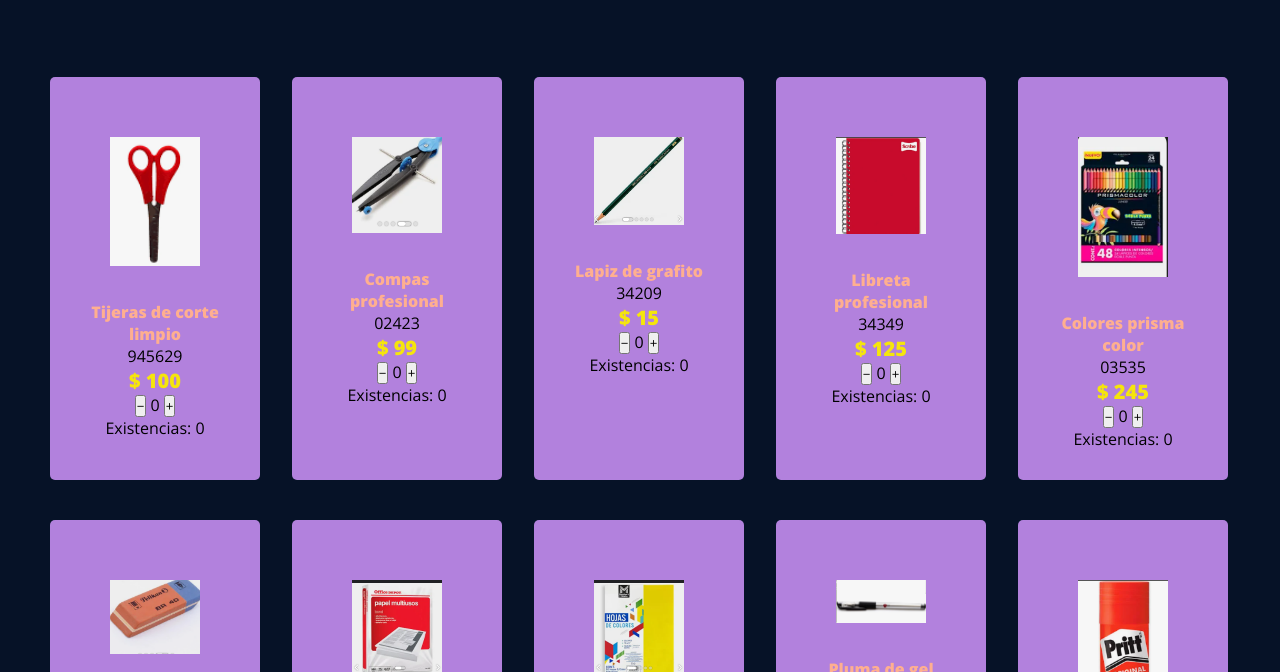
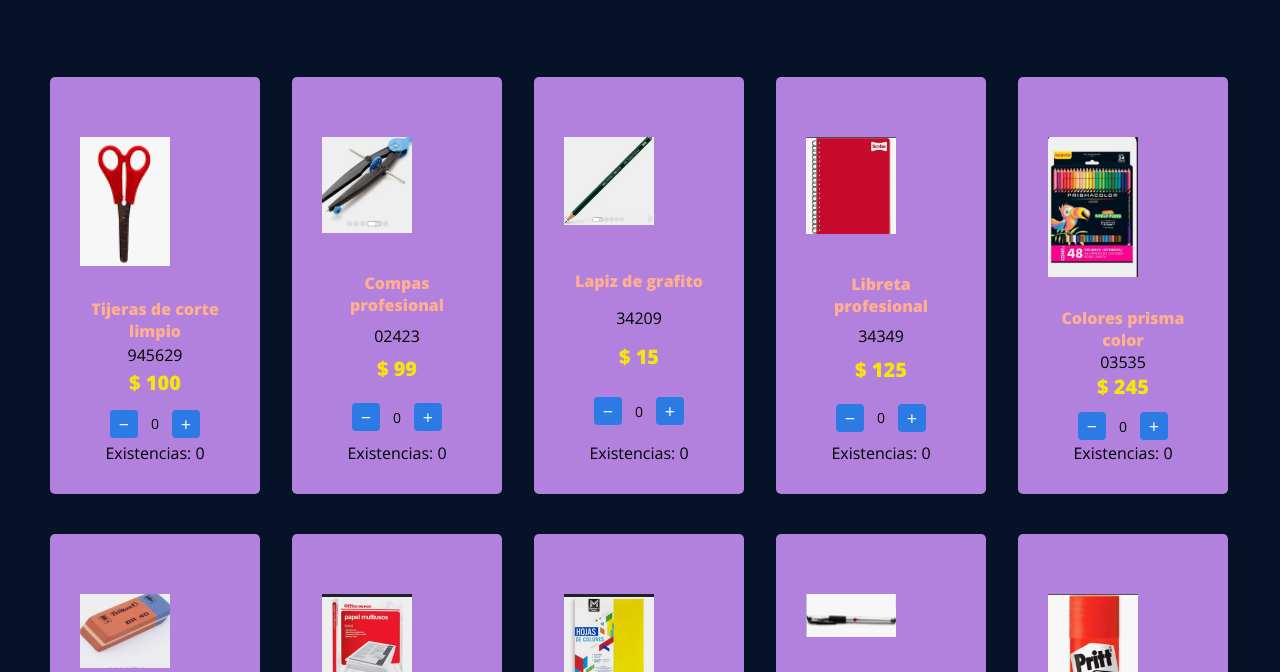
Before and after one commit to jambma23gg-afk/web-papeleria-usuarios, a plain HTML site: page index.html in a window 1280 px wide. Shown: the part 128-800 px from the top of the page. Drawn offline with nearby package versions, Linux system fonts and the light colour scheme; a script that the page names is missing.

Commit message:
Add files via upload

```diff
--- a/style.css
+++ b/style.css
@@ -222,3 +222,44 @@ body {
 .filtro {
     display: none;
 }
+
+.item {
+    display: flex;
+    justify-content: center;
+}
+
+.contenedor-foto {
+    display: flex;
+    flex-direction: column;
+    justify-content: space-between;
+    height: 100%; /* IMPORTANTE */
+}
+
+/* CONTADOR */
+.contador {
+    display: flex;
+    justify-content: center;
+    align-items: center;
+    gap: 8px;
+    margin-top: 10px;
+
+    min-height: 32px; /* 🔥 reserva el espacio */
+}
+
+/* BOTONES */
+.contador button {
+    width: 28px;
+    height: 28px;
+    border: none;
+    background: #2c7be5;
+    color: white;
+    font-size: 18px;
+    cursor: pointer;
+    border-radius: 4px;
+}
+
+.contador span {
+    min-width: 18px;
+    text-align: center;
+    font-size: 14px;
+}
```
